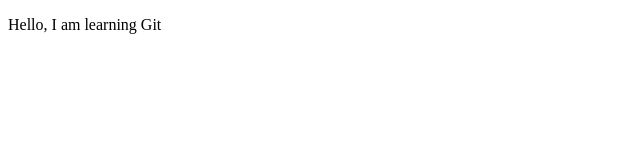
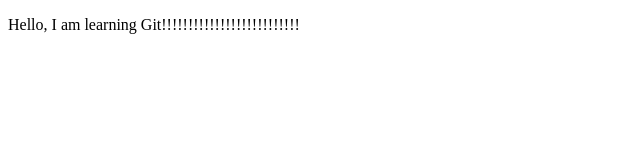
Before and after one commit to PartVC/StudyGitRep, a plain HTML site: page Lesson1/index.html in a window 1280 px wide. Shown: the whole page, without its empty margins (0-640 px from the left). Drawn offline with Linux system fonts and the light colour scheme.

Commit message:
Update index.html

```diff
--- a/Lesson1/index.html
+++ b/Lesson1/index.html
@@ -7,7 +7,7 @@
     <link href="styles.css" rel="stylesheet" />
 </head>
 <body>
-    <p>Hello, I am learning Git</p>
+    <p>Hello, I am learning Git!!!!!!!!!!!!!!!!!!!!!!!!!!</p>
 
 </body>
 </html>
```
